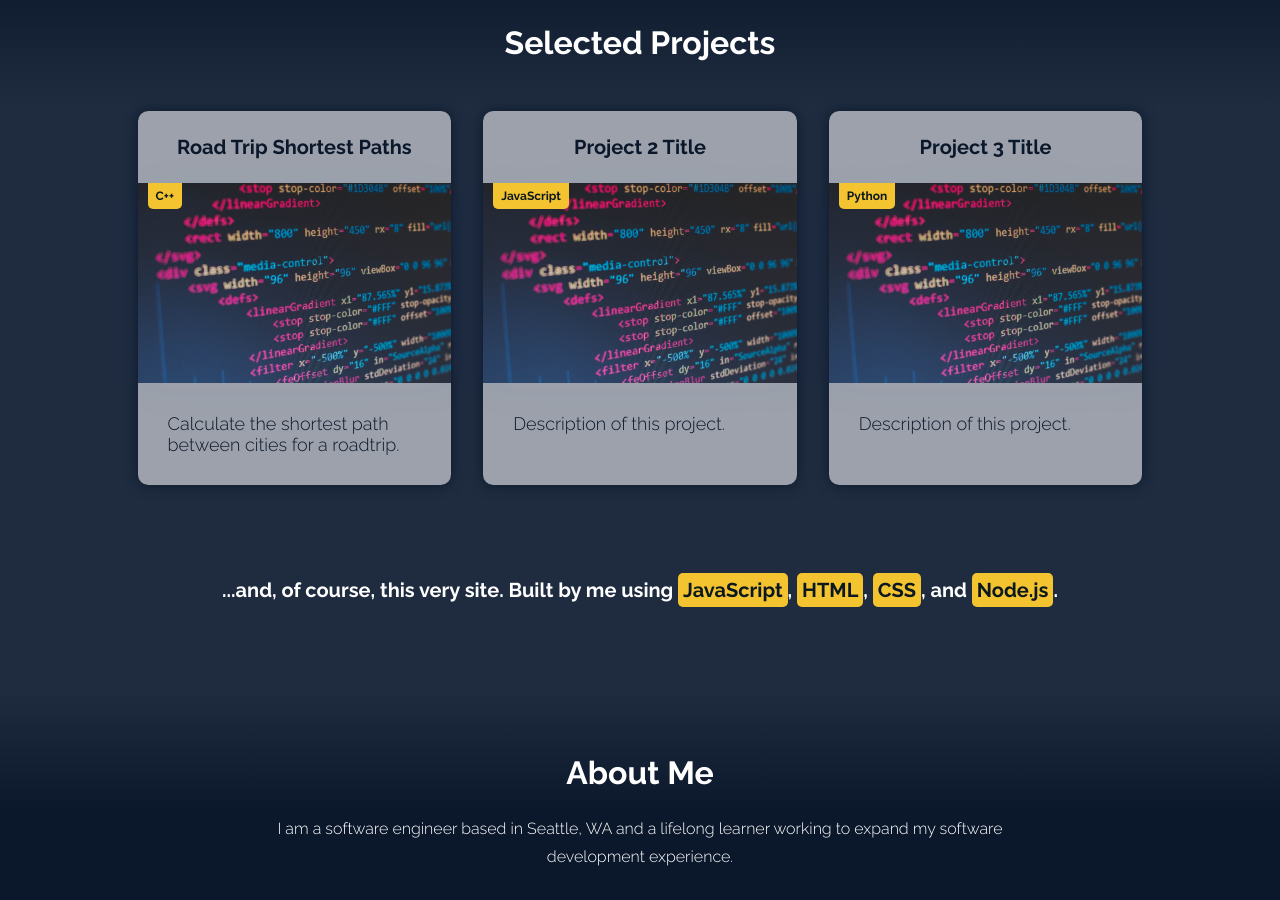
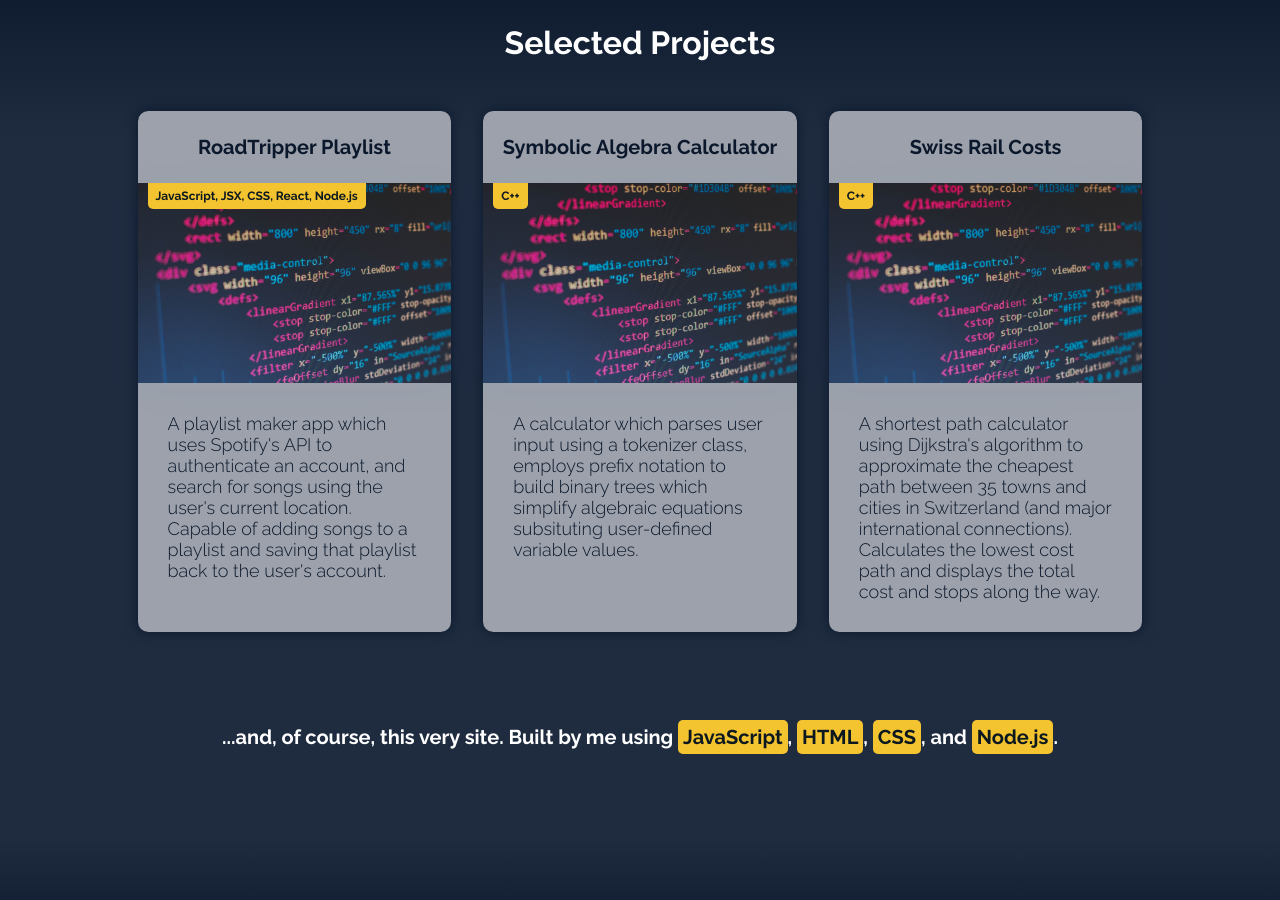
Before and after one commit to jimcaldarise/jamescaldarise.github.io, a React (Create React App) app: page / in a window 1280 px wide. Shown: the part 920-1820 px from the top of the page. Built offline with nearby package versions, Linux system fonts and the light colour scheme.

Commit message:
Update Project Card Text

```diff
--- a/src/Components/Cards.js
+++ b/src/Components/Cards.js
@@ -12,21 +12,21 @@ function Cards() {
              <ul className='cards__items'>
                 <CardItem
                 src="images/codepic.jpg"
-                title="Road Trip Shortest Paths"
-                label="C++"
-                text="Calculate the shortest path between cities for a roadtrip."
+                title="RoadTripper Playlist"
+                label="JavaScript, JSX, CSS, React, Node.js"
+                text="A playlist maker app which uses Spotify's API to authenticate an account, and search for songs using the user's current location. Capable of adding songs to a playlist and saving that playlist back to the user's account."
                 path="/project1"/>
                 <CardItem
                 src="images/codepic.jpg"
-                title="Project 2 Title"
-                label="JavaScript"
-                text="Description of this project."
+                title="Symbolic Algebra Calculator"
+                label="C++"
+                text="A calculator which parses user input using a tokenizer class, employs prefix notation to build binary trees which simplify algebraic equations subsituting user-defined variable values."
                 path="/project2"/>
                 <CardItem
                 src="images/codepic.jpg"
-                title="Project 3 Title"
-                label="Python"
-                text="Description of this project."
+                title="Swiss Rail Costs"
+                label="C++"
+                text="A shortest path calculator using Dijkstra's algorithm to approximate the cheapest path between 35 towns and cities in Switzerland (and major international connections). Calculates the lowest cost path and displays the total cost and stops along the way."
                 path="/project3"/>
              </ul>
           </div>
```
